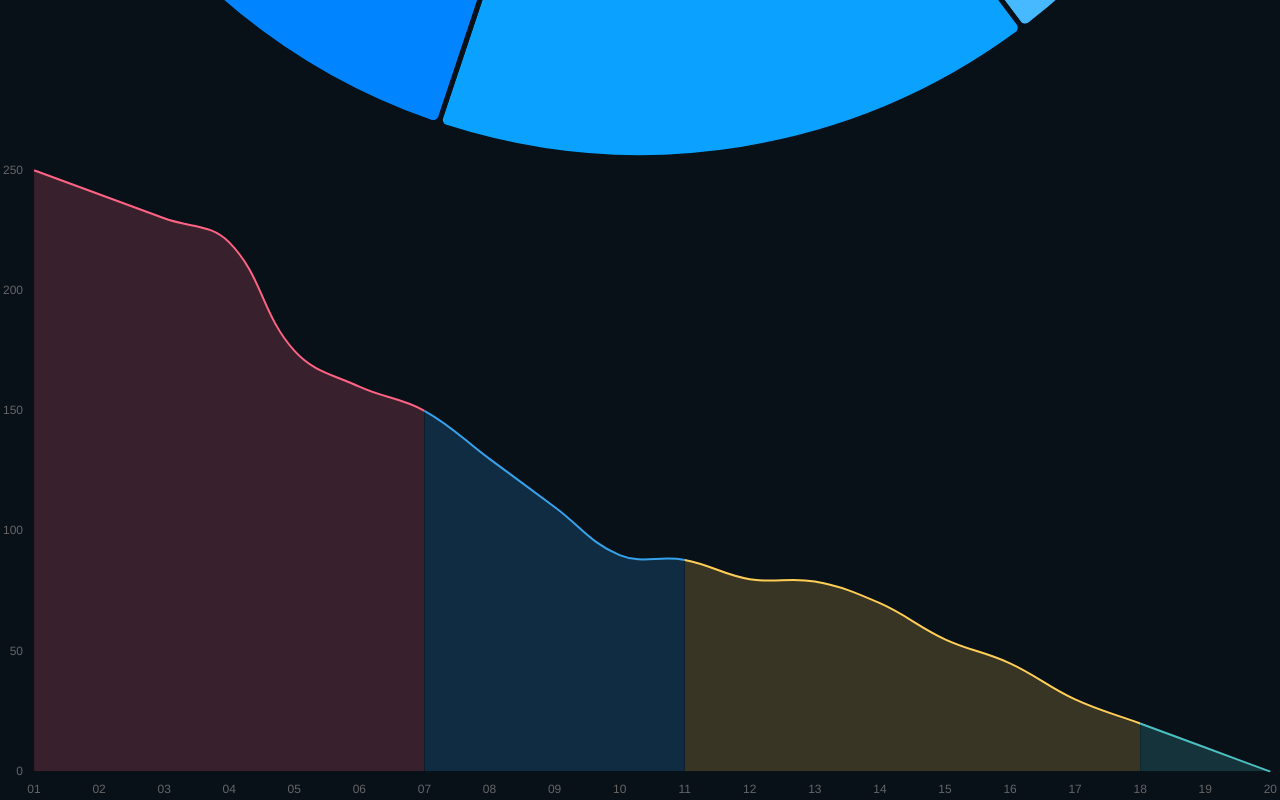
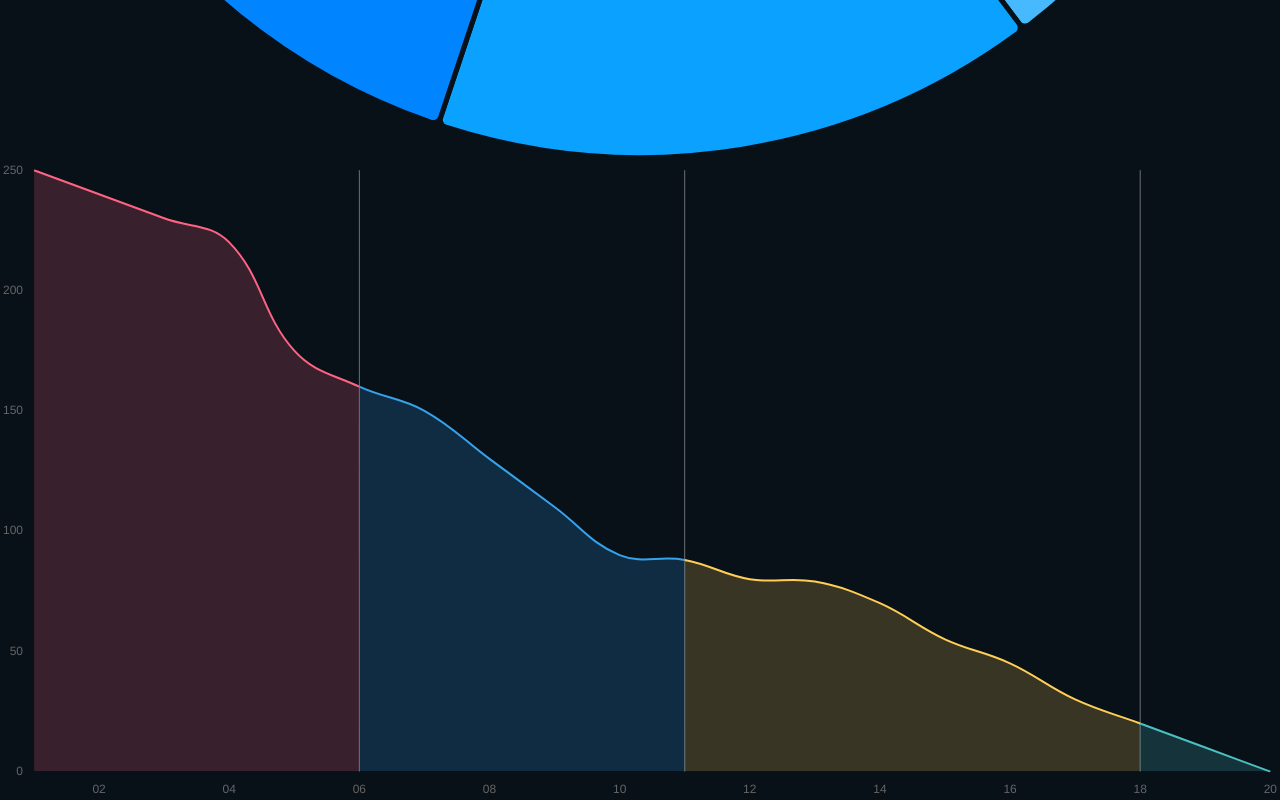
Before and after one commit to programming-warrior/charts, a React (Vite) app: page / in a window 1280 px wide. Shown: the part 1760-2560 px from the top of the page. Built offline with nearby package versions, Linux system fonts and the light colour scheme.

Commit message:
added line segment chart

```diff
--- a/src/LineChart.tsx
+++ b/src/LineChart.tsx
@@ -53,7 +53,7 @@ const LineChart: React.FC = () => {
     plugins:{
 
       legend:{
-        // display:false
+        display:false
       }
     },
     scales: {
@@ -98,7 +98,7 @@ const LineChart: React.FC = () => {
 
   return (
     <div className='m-4 w-48'>
-      <Line  data={data} options={options}  />
+      <Line  data={data} options={options} />
     </div>
   );
 };
--- a/src/LineSegmentChart.tsx
+++ b/src/LineSegmentChart.tsx
@@ -8,6 +8,7 @@ import {
   Filler,
   Tooltip,
   Legend,
+  ChartOptions,
 } from "chart.js";
 
 ChartJS.register(
@@ -22,12 +23,14 @@ ChartJS.register(
 
 const LineSegmentChart = () => {
   const phases = {
-    sourcing: [0, 5], // Indices in the data array
-    screening: [6, 9],
+    sourcing: [0, 4],
+    screening: [5, 9],
     assessment: [10, 16],
     preInterview: [17, 18],
     interview: [19, 20],
-  };
+};
+
+  const segmentBoundaries = [5, 10, 17];
 
   const data = {
     labels: '01,02,03,04,05,06,07,08,09,10,11,12,13,14,15,16,17,18,19,20'.split(','),
@@ -41,24 +44,33 @@ const LineSegmentChart = () => {
         data: [250, 240, 230, 220, 175, 160, 150, 130, 110, 90, 88, 80, 79, 70, 55, 45, 30, 20, 10, 0],
         pointRadius: 0,
         segment: {
-          borderColor: ctx => getSegmentColor(ctx.p0DataIndex, phases),
-          backgroundColor: ctx => getSegmentBgColor(ctx.p0DataIndex, phases),
+          borderColor: (ctx:any) => getSegmentColor(ctx.p0DataIndex, phases),
+          backgroundColor: (ctx:any) => getSegmentBgColor(ctx.p0DataIndex, phases),
         },
       },
     ],
   };
 
-  const options = {
+  const options:ChartOptions<'line'>= {
     plugins: {
       legend: {
         display: false,
       },
+      verticalLinePlugin: {
+        segmentBoundaries: segmentBoundaries
+      }
     },
     scales: {
       x: {
         grid: {
           display: false,
         },
+        ticks: {
+            autoSkip: false,
+            callback:function(value:any,index:number):any {
+                return index % 2 !== 0 ? data.labels[index] : '';
+              }
+          },
       },
       y: {
         beginAtZero: false,
@@ -70,13 +82,14 @@ const LineSegmentChart = () => {
   };
 
   const getSegmentColor = (index:any, phases:any) => {
-    if (index <= phases.sourcing[1]) return '#FF6384'; // Sourcing
+    if (index <= phases.sourcing[1]) return '#FF6384';
     if (index >= phases.screening[0] && index <= phases.screening[1]) return '#36A2EB'; // Screening
     if (index >= phases.assessment[0] && index <= phases.assessment[1]) return '#FFCE56'; // Assessment
     if (index >= phases.preInterview[0] && index <= phases.preInterview[1]) return '#4BC0C0'; // Pre-Interview
     if (index >= phases.interview[0] && index <= phases.interview[1]) return '#9966FF'; // Interview
-    return '#328BFF'; // Default
-  };
+    return '#328BFF';
+
+    };
 
   const getSegmentBgColor = (index:any, phases:any) => {
     if (index <= phases.sourcing[1]) return 'rgba(255, 99, 132, 0.2)'; // Sourcing
@@ -84,12 +97,32 @@ const LineSegmentChart = () => {
     if (index >= phases.assessment[0] && index <= phases.assessment[1]) return 'rgba(255, 206, 86, 0.2)'; // Assessment
     if (index >= phases.preInterview[0] && index <= phases.preInterview[1]) return 'rgba(75, 192, 192, 0.2)'; // Pre-Interview
     if (index >= phases.interview[0] && index <= phases.interview[1]) return 'rgba(153, 102, 255, 0.2)'; // Interview
-    return 'rgba(50, 139, 255, 0.2)'; // Default
+    return 'rgba(50, 139, 255, 0.2)';
   };
+
+
+  const verticalLinePlugin = {
+    id: 'verticalLinePlugin',
+    beforeDraw: (chart:any,args:any, options:any) => {
+      const { ctx, chartArea: { left, right, top, bottom }, scales: { x } } = chart;
+      options.segmentBoundaries.forEach((boundary:any) => {
+        const xPos = x.getPixelForValue(boundary);
+        ctx.save();
+        ctx.beginPath();
+        ctx.moveTo(xPos, top);
+        ctx.lineTo(xPos, bottom);
+        ctx.lineWidth = 0.5;
+        ctx.strokeStyle = '#D3D3D3';
+        ctx.stroke();
+        ctx.restore();
+      });
+    }
+  };
+
 
   return (
     <div className='m-4 w-96'>
-      <Line data={data} options={options} />
+      <Line data={data} options={options}  plugins={[verticalLinePlugin]}/>
     </div>
   );
 };
```
